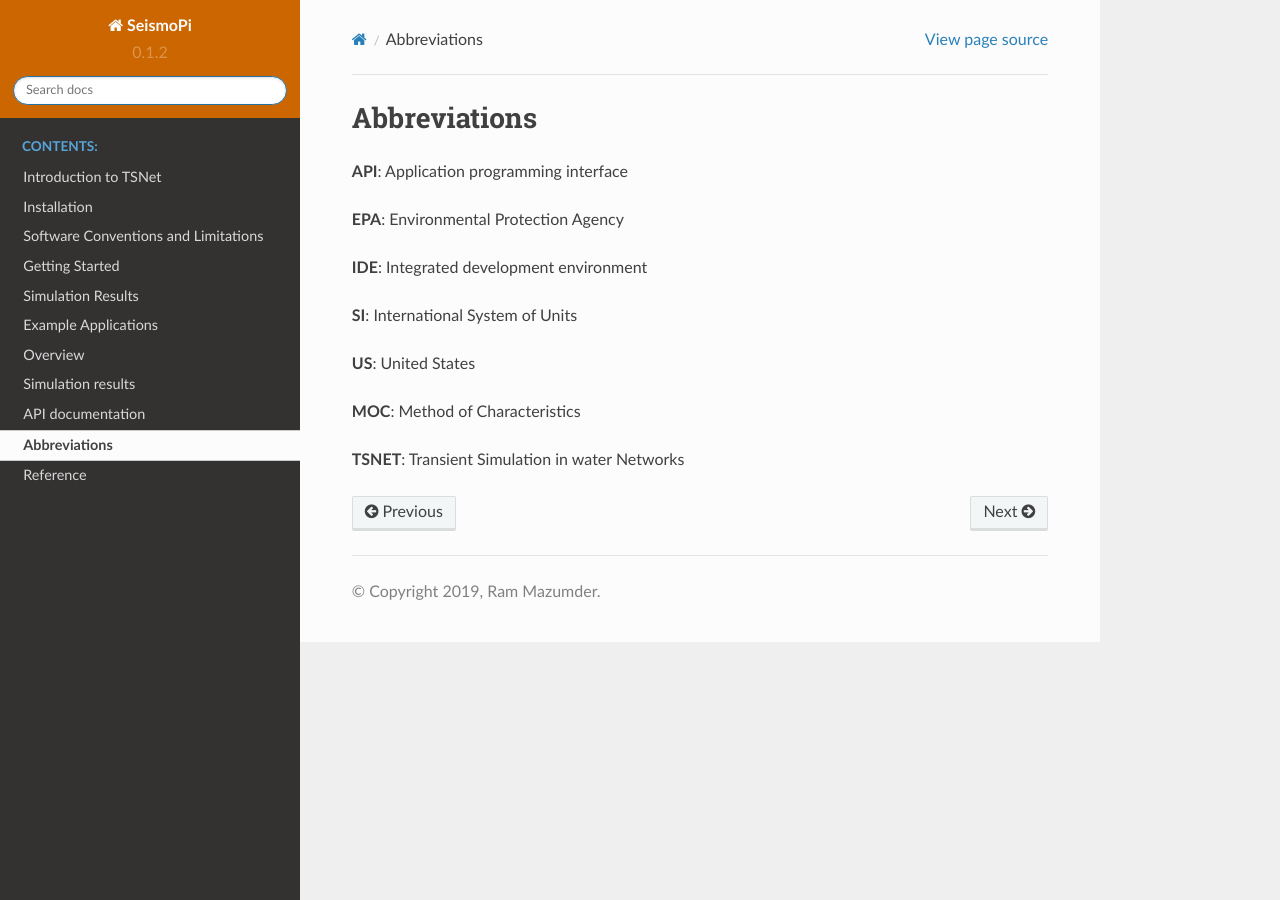
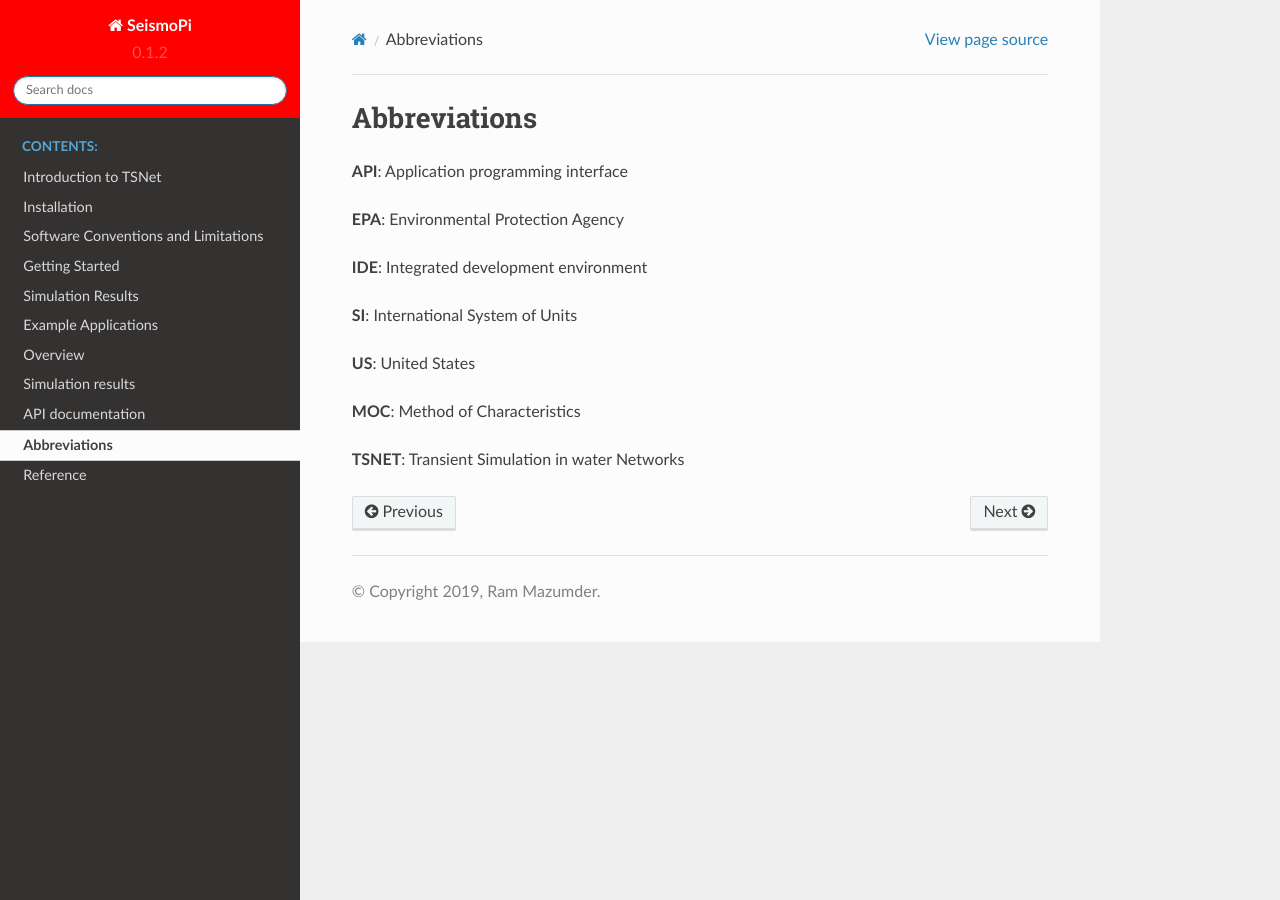
Before and after one commit to rkmazumder/SeismoPi, a Sphinx documentation site: the page built from docs/abbrev.rst, in a window 1280 px wide. Built offline with Sphinx 7.4.7 and the Read the Docs theme 2.0.0, drawn with Linux system fonts in a browser that asks for light colours; pages that are not in the unit, such as notebooks, are missing from menus.

Commit message:
Update layout.html

```diff
--- a/docs/_templates/layout.html
+++ b/docs/_templates/layout.html
@@ -4,7 +4,7 @@
   <style>
     /* Sidebar header (and topbar for mobile) */
     .wy-side-nav-search, .wy-nav-top {
-      background: #cc6600;
+      background: #ff0000;
     }
   </style>
 {% endblock %}
```
